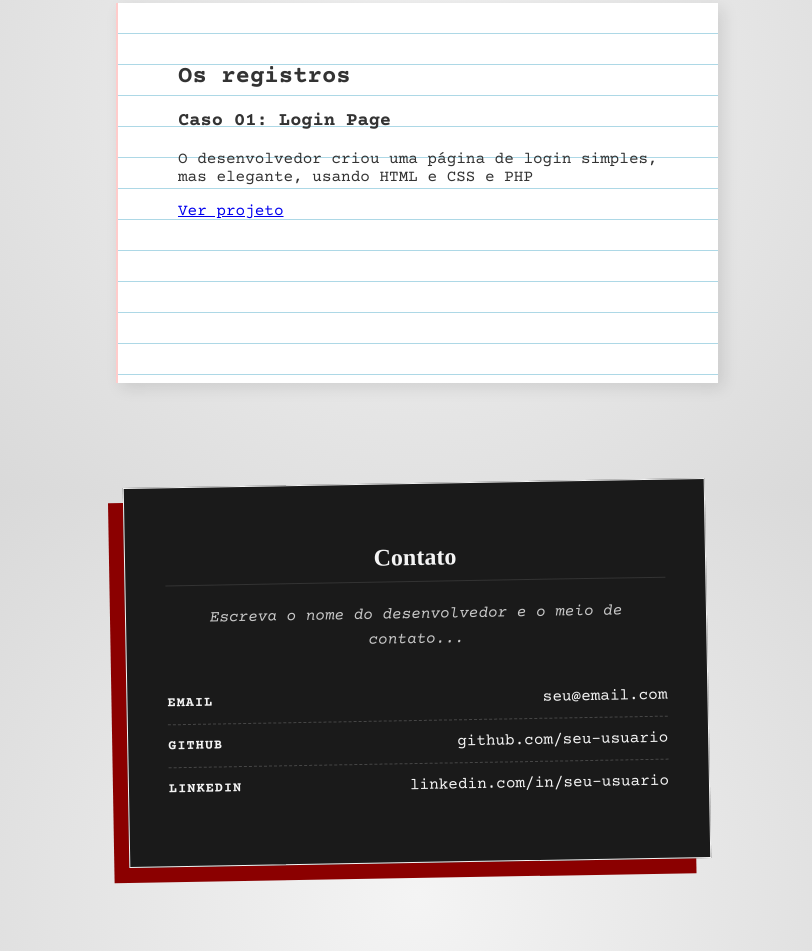
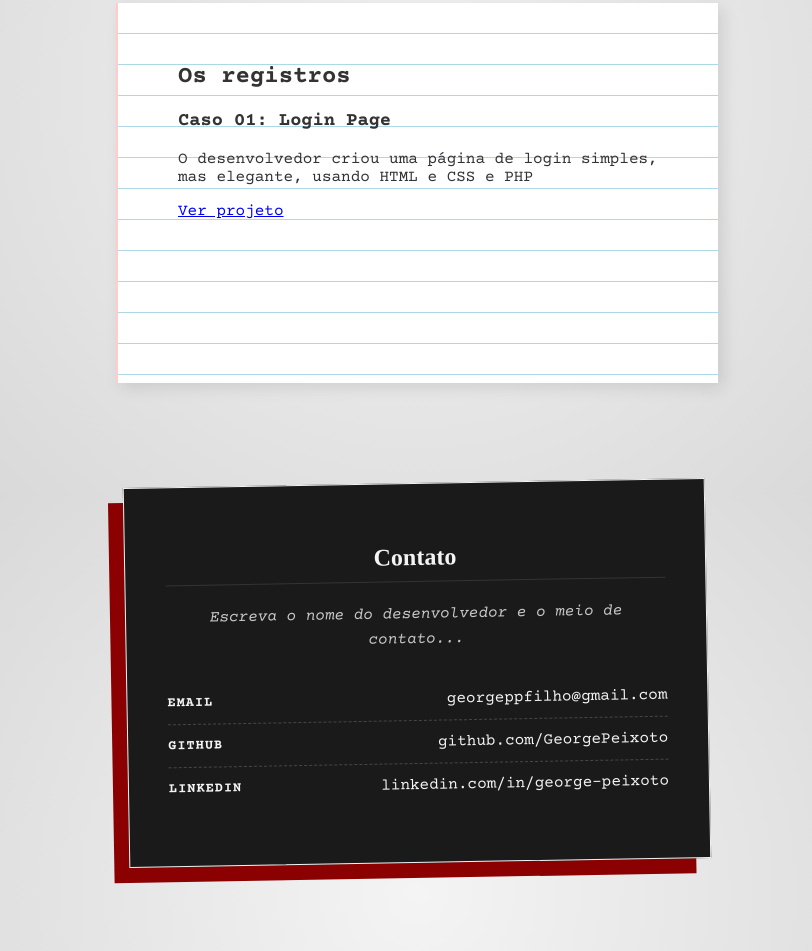
Before and after one commit to GeorgePeixoto/Portfolio-Deathnote, a plain HTML site: page index.html in a window 1280 px wide. Shown: the part 1106-2057 px from the top of the page, without its empty margins (223-1035 px from the left). Drawn offline with nearby package versions, Linux system fonts and the light colour scheme; a web font is replaced by a local one.

Commit message:
Add files via upload

```diff
--- a/index.html
+++ b/index.html
@@ -58,15 +58,15 @@
                 <ul class="contact-list">
                     <li>
                         <span class="contact-label">Email</span>
-                        <a href="mailto:seu@email.com">seu@email.com</a>
+                        <a href="mailto:georgeppfilho@gmail.com">georgeppfilho@gmail.com</a>
                     </li>
                     <li>
                         <span class="contact-label">GitHub</span>
-                        <a href="https://github.com/seu-usuario" target="_blank">github.com/seu-usuario</a>
+                        <a href="https://github.com/GeorgePeixoto" target="_blank">github.com/GeorgePeixoto</a>
                     </li>
                     <li>
                         <span class="contact-label">LinkedIn</span>
-                        <a href="https://linkedin.com/in/seu-usuario" target="_blank">linkedin.com/in/seu-usuario</a>
+                        <a href="https://www.linkedin.com/in/george-peixoto-/" target="_blank">linkedin.com/in/george-peixoto</a>
                     </li>
                 </ul>
             </div>
```
